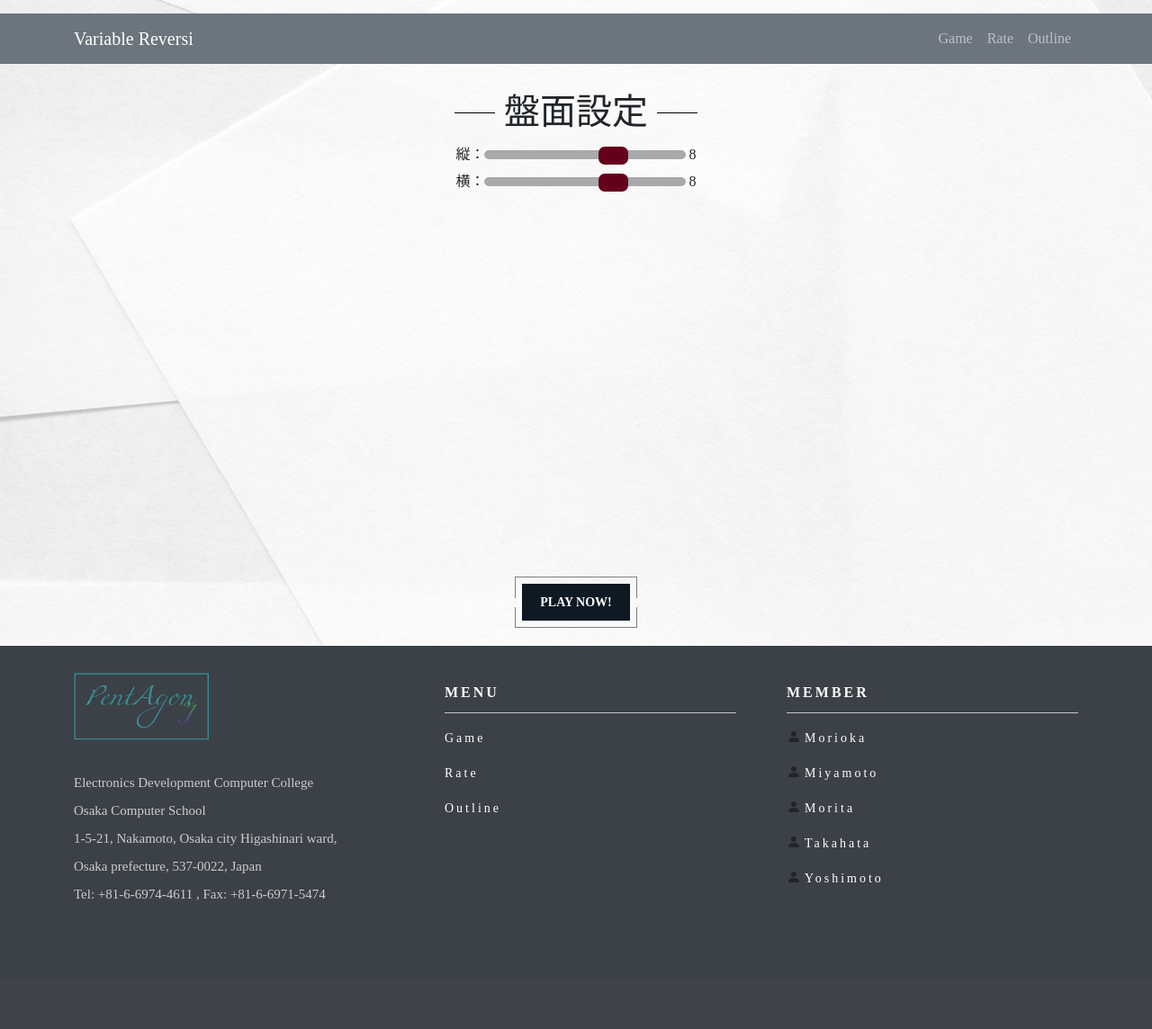
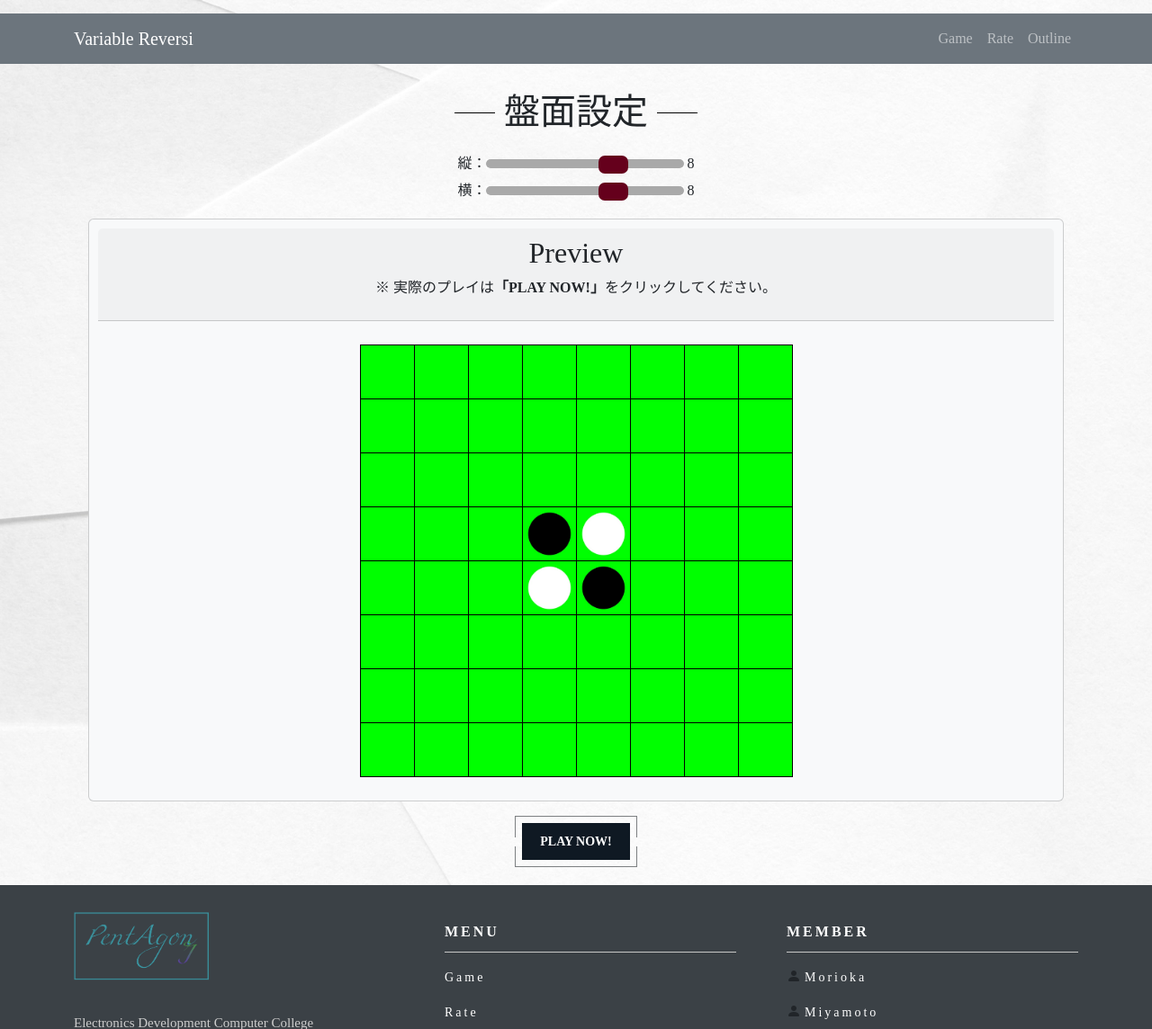
Before and after one commit to overclockbrain/DjangoSIteProgram, a Django app: page /2/ in a window 1280 px wide. Shown: the top 1144 px of the page at 90% size. Before the commit the page ends 1001 px from the top, so only its background shows below. Run offline with Django 4.2, Linux system fonts and the light colour scheme; some libraries are stand-ins or nearby versions.

Commit message:
「Preview」の追加
プレビュー用のクラス「PreviewBoard」をjsで作った
注釈文は適当。随時修正をかけて。

```diff
--- a/reversisite/mainsite/templates/mainsite/acceptedTopPage.html
+++ b/reversisite/mainsite/templates/mainsite/acceptedTopPage.html
@@ -1,5 +1,9 @@
 {% extends "base.html" %}
 {% load django_bootstrap5 %}
+{% load static %}
+{% block extraheader %}
+<link rel="stylesheet" href="{% static 'reversisite/css/body.css' %}">
+{% endblock %}
 {% block main %}
 {% load static %}
 <div style="margin: 0px 0px 15px;"></div>
@@ -7,14 +11,21 @@
 
 <form action="{% url 'gamePage' %}" method="post"  class="inline-block">
     {% csrf_token %}
-    縦：<input class="y-range" type="range" min="4" max="10" step="2" id="high" name="high">
-    <span id="viewy">8</span><br>
-    横：<input class="x-range" type="range" min="4" max="10" step="2" id="width" name="width">
-    <span id="viewx">8</span>
+    <div id="borad_size_select">
+        縦：<input class="y-range" type="range" value="8" min="4" max="10" step="2" id="high" name="high">
+        <span id="viewy">8</span><br>
+        横：<input class="x-range" type="range" value="8" min="4" max="10" step="2" id="width" name="width">
+        <span id="viewx">8</span>
+    </div>
 
-    <div style="margin:400px;"></div>
+    <div class="m-3 card text-dark bg-light" id="preview">
+        <div class="card-header">
+            <h2>Preview</h2>
+            <p>※ 実際のプレイは<strong>「PLAY NOW!」</strong>をクリックしてください。</p>
+        </div>
+        <div class="p-3" id="playground"></div>
+    </div>
 
-    <br>
     <button class="playbutton" type="submit">
         <span class="playbutton_lg">
             <span class="playbutton_sl"></span>
@@ -26,20 +37,78 @@
 
 
 <script type="text/javascript">
+    const KOMAIMG = {
+        0: "{% static 'reversisite/img/none.png' %}",
+        1: "{% static 'reversisite/img/black.jpg' %}",
+        2: "{% static 'reversisite/img/white.jpg' %}"
+    }
+
+    class PreviewBoard {
+        constructor(height, width) {
+            this.TABLE_ELEM = document.createElement('table');
+            this.TABLE_ELEM.id = 'mainTable';
+            this.height = height;
+            this.width = width;
+
+            this.setBoard();
+        }
+
+        setBoard() {
+            this.TABLE_ELEM.innerHTML = "";
+            for (let y = 0; y < this.height; y ++) {
+                const TR_ELEM = document.createElement('tr');
+                for (let x = 0; x < this.width; x ++) {
+                    const TD_ELEM = document.createElement('td');
+                    const IMG_ELEM = document.createElement('img');
+
+                    const BASE_Y = (this.height / 2) - 1;
+                    const BASE_X = (this.width / 2) - 1;
+
+                    if ((y == BASE_Y && x == BASE_X) || (y == BASE_Y+1 && x == BASE_X+1)) {
+                        IMG_ELEM.src = KOMAIMG[1];
+                    } else if ((y == BASE_Y && x == BASE_X+1) || (y == BASE_Y+1 && x == BASE_X)) {
+                        IMG_ELEM.src = KOMAIMG[2];
+                    } else {
+                        IMG_ELEM.src = KOMAIMG[0];
+                    }
+
+                    TD_ELEM.appendChild(IMG_ELEM);
+                    TR_ELEM.appendChild(TD_ELEM);
+                }
+                this.TABLE_ELEM.appendChild(TR_ELEM);
+            }
+        }
+
+        changeBoard(height=0, width=0) {
+            if (height) {
+                this.height = height;
+            }
+            if (width) {
+                this.width = width;
+            }
+            this.setBoard()
+        }
+    }
+
     let viewy = document.getElementById('viewy');
     let viewx = document.getElementById('viewx');
     let h = document.getElementById('high');
     let w = document.getElementById('width');
+    let playgroundElem = document.getElementById('playground');
+    let board = new PreviewBoard(8, 8);
+    playgroundElem.appendChild(board.TABLE_ELEM);
 
 
     // 盤面幅変更時
     w.addEventListener('input', (e) => {
         width = e.target.value;
         viewx.innerText = width;
+        board.changeBoard(0, width);
     });
     h.addEventListener('input', (e) => {
         height = e.target.value;
         viewy.innerText = height;
+        board.changeBoard(height, 0);
     });
 </script>
 {% endblock %}
```
